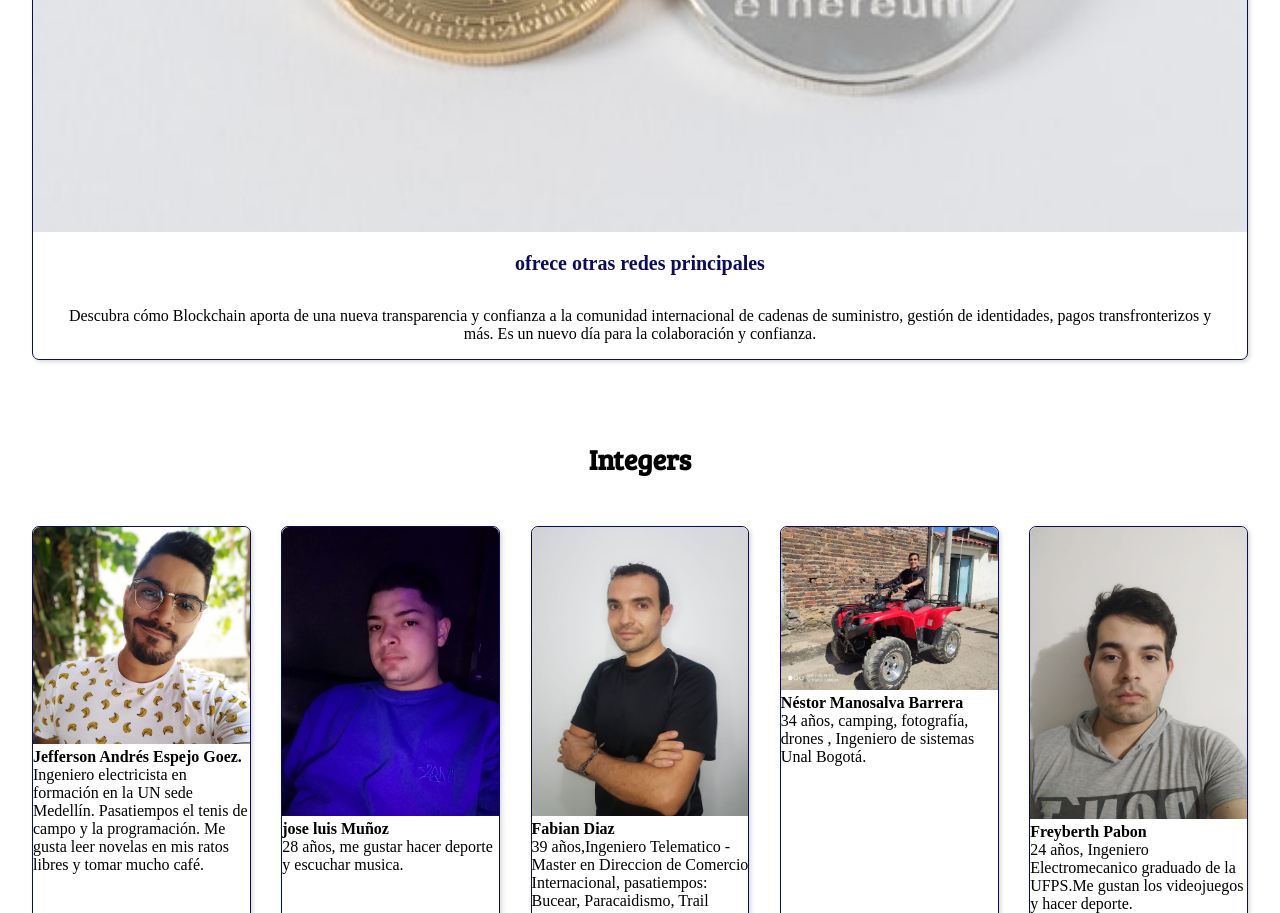
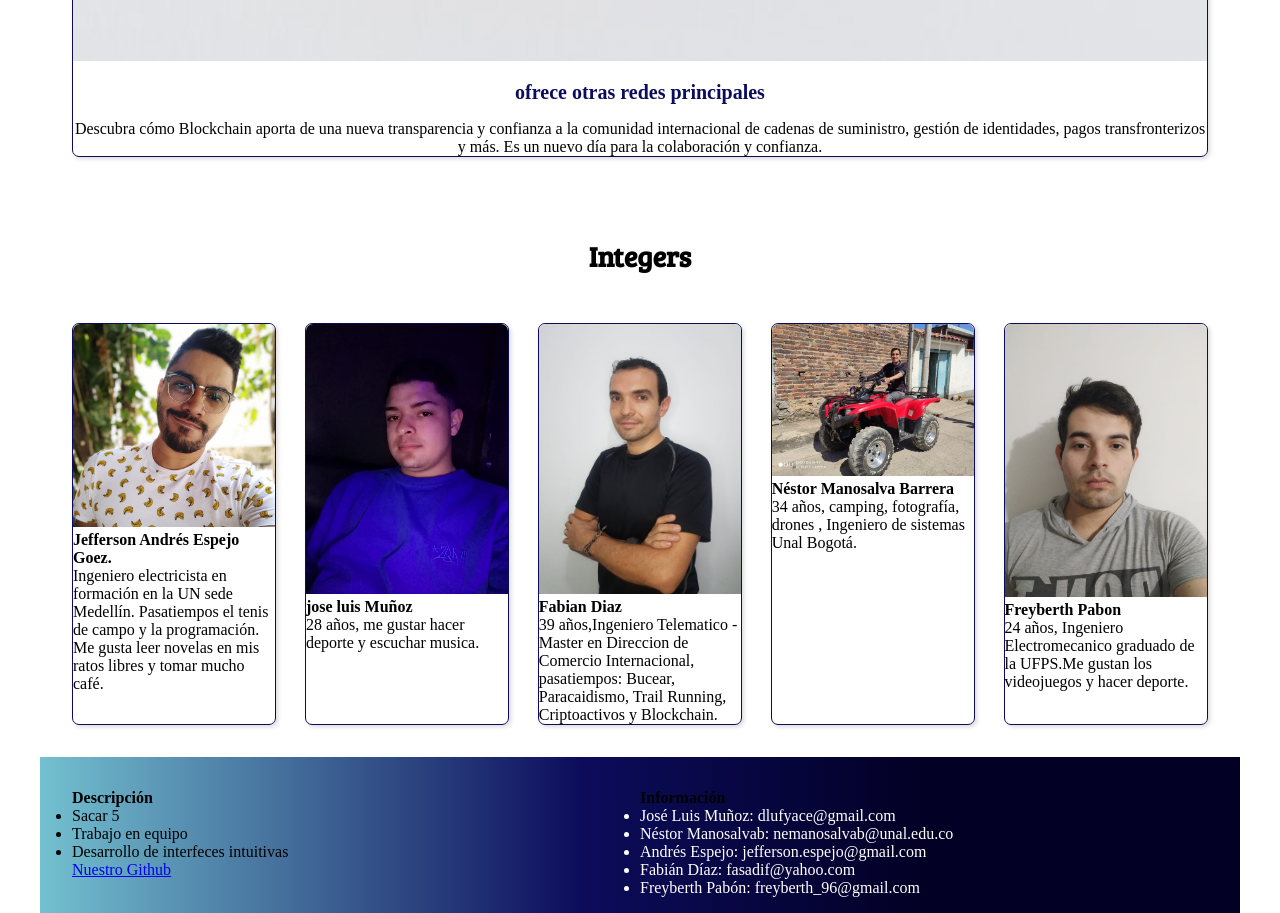
Before and after one commit to mintic2022/semana-1-50, a website: page src/index.html in a window 1280 px wide. Shown: the part 3080-3993 px from the top of the page. Drawn offline with nearby package versions, Linux system fonts and the light colour scheme.

Commit message:
latest footer version

```diff
--- a/src/assets/styles/styles.css
+++ b/src/assets/styles/styles.css
@@ -2,6 +2,12 @@
   box-sizing: border-box;
   margin: 0;
   padding: 0;
+}
+
+body{
+  width: 1200px;
+  margin-right: auto;
+  margin-left: auto;
 }
 
 .header__nav {
@@ -206,3 +212,48 @@
   font-family: 'Bree Serif', serif;
 }
 /* news END */
+
+  /* Footer styles */
+
+  .footer {
+    align-items: center;
+    justify-content: center;
+    background: linear-gradient(
+      90deg,
+      rgba(115, 192, 208, 1) 0%,
+      rgba(12, 12, 92, 1) 45%,
+      rgba(2, 0, 36, 1) 74%
+    );
+  }
+
+  .footer-cards {
+
+    display: flex;
+    flex-direction: row;
+    flex-wrap: wrap;
+    width: 100%;
+    align-content: space-around;
+    padding: 2rem;
+
+  }
+
+  .footer-cards__card{
+    display: flex;
+    flex-direction: column;
+    flex-basis: 100%;
+    flex: 1;
+  }
+
+  .service-cards__card-description{
+    padding: 0rem;
+  }
+
+  .service-cards__card-description-title{
+    font-size: 28px;
+    font-family: 'Bree Serif', serif;
+    padding-bottom: 4rem;
+  }
+
+  .footer-cards__card-description_1{
+    color: white;
+  }
--- a/src/index.html
+++ b/src/index.html
@@ -1,20 +1,16 @@
 <!DOCTYPE html>
 <html lang="es">
+
 <head>
   <meta charset="UTF-8" />
   <meta name="viewport" content="width=device-width, initial-scale=1.0" />
-    <link
-      href="https://unpkg.com/boxicons@2.0.7/css/boxicons.min.css"
-      rel="stylesheet"
-    />
+  <link href="https://unpkg.com/boxicons@2.0.7/css/boxicons.min.css" rel="stylesheet" />
   <link rel="stylesheet" href="./assets/styles/styles.css" />
   <link rel="preconnect" href="https://fonts.gstatic.com" />
-    <link
-      href="https://fonts.googleapis.com/css2?family=Bree+Serif&family=Fredoka+One&display=swap"
-      rel="stylesheet"
-    />
+  <link href="https://fonts.googleapis.com/css2?family=Bree+Serif&family=Fredoka+One&display=swap" rel="stylesheet" />
   <title>Mi primera pagina web</title>
 </head>
+
 <body>
   <header class="header">
     <nav class="header__nav">
@@ -38,11 +34,11 @@
         <div class="news-cards__card">
           <img
             src="https://mk0criptonoticijjgfa.kinstacdn.com/wp-content/uploads/2020/11/bitcoin-Exchange-retiros-criptomoneda.jpg.webp"
-              class="news-cards__card-img"
-              alt="BTC & ETH"
-            />
+            class="news-cards__card-img" alt="BTC & ETH" />
           <div class="news-cards__card-atributes">
-                <h3><a href="https://www.criptonoticias.com/mercados/casi-30000-bitcoins-fueron-retirados-okex-tras-normalizar-operaciones/">Noticia 1</a></h3>
+            <h3><a
+                href="https://www.criptonoticias.com/mercados/casi-30000-bitcoins-fueron-retirados-okex-tras-normalizar-operaciones/">Noticia
+                1</a></h3>
             <p>
               Casi 30.000 bitcoins fueron retirados de OKEx tras normalizar sus operaciones
             </p>
@@ -51,11 +47,11 @@
         <div class="news-cards__card">
           <img
             src="https://mk0criptonoticijjgfa.kinstacdn.com/wp-content/uploads/2020/11/criptomonedas-destacadas-stellar-ripple.jpg.webp"
-              class="news-cards__card-img"
-              alt=""
-            />
+            class="news-cards__card-img" alt="" />
           <div class="news-cards__card-atributes">
-              <h3><a href="https://www.criptonoticias.com/mercados/stellar-xrp-ripple-lideran-top-semanal-entre-altibajos-mercado/">Noticia 2</a></h3>
+            <h3><a
+                href="https://www.criptonoticias.com/mercados/stellar-xrp-ripple-lideran-top-semanal-entre-altibajos-mercado/">Noticia
+                2</a></h3>
             <p>
               Stellar y XRP de Ripple lideran el top semanal entre altibajos del mercado
             </p>
@@ -64,11 +60,11 @@
         <div class="news-cards__card">
           <img
             src="https://mk0criptonoticijjgfa.kinstacdn.com/wp-content/uploads/2020/11/vulnerabilidad-coldcard-bitcoin.jpg.webp"
-              class="news-cards__card-img"
-              alt=""
-            />
+            class="news-cards__card-img" alt="" />
           <div class="news-cards__card-atributes">
-              <h3><a href="https://www.criptonoticias.com/seguridad-bitcoin/vulnerabilidad-monedero-coldcard-permitiria-robar-bitcoins-ingenieria-social/">Noticia 3</a></h3>
+            <h3><a
+                href="https://www.criptonoticias.com/seguridad-bitcoin/vulnerabilidad-monedero-coldcard-permitiria-robar-bitcoins-ingenieria-social/">Noticia
+                3</a></h3>
             <p>
               Vulnerabilidad en el monedero Coldcard permitiría robar bitcoins con ingeniería social
             </p>
@@ -77,25 +73,21 @@
         <div class="news-cards__card">
           <img
             src="https://mk0criptonoticijjgfa.kinstacdn.com/wp-content/uploads/2020/11/Ethereum-ETH2.0-criptomoneda-mercado.jpg.webp"
-              class="news-cards__card-img"
-              alt=""
-            />
+            class="news-cards__card-img" alt="" />
           <div class="news-cards__card-atributes">
-              <h3><a href="https://www.criptonoticias.com/tecnologia/ethereum-confirmado-1-diciembre-ether-asienta-sobre-usd-600/">Noticia 4</a></h3>
+            <h3><a
+                href="https://www.criptonoticias.com/tecnologia/ethereum-confirmado-1-diciembre-ether-asienta-sobre-usd-600/">Noticia
+                4</a></h3>
             <p>
               Ethereum 2.0 confirmado para el 1 de diciembre, con ether sobre los USD 600
             </p>
           </div>
     </section>
-      <section class="services" id = "services">
+    <section class="services" id="services">
       <h3 class="services-title">Services</h3>
       <div class="services-cards">
         <div class="service-cards__card">
-            <img
-              src="assets/images/austin-distel-DfjJMVhwH_8-unsplash.jpg"
-              alt=""
-              class="service-cards__card-img"
-            />
+          <img src="assets/images/austin-distel-DfjJMVhwH_8-unsplash.jpg" alt="" class="service-cards__card-img" />
           <h4 class="service-cards__card-title">suministro de alimentos más inteligente</h4>
           <p class="service-cards__card-description">
             Los productores, procesadores, mayoristas, distribuidores,
@@ -104,11 +96,7 @@
           </p>
         </div>
         <div class="service-cards__card">
-            <img
-              src="assets/images/austin-distel-EMPZ7yRZoGw-unsplash.jpg"
-              alt=""
-              class="service-cards__card-img"
-            />
+          <img src="assets/images/austin-distel-EMPZ7yRZoGw-unsplash.jpg" alt="" class="service-cards__card-img" />
           <h4 class="service-cards__card-title">Mayores oportunidades de financiamiento comercial </h4>
           <p class="service-cards__card-description">
             we.trade reúne a los grandes rivales bancarios para ofrecer nuevas oportunidades
@@ -117,11 +105,7 @@
           </p>
         </div>
         <div class="service-cards__card">
-            <img
-              src="assets/images/thought-catalog-bj8U389A9N8-unsplash.jpg"
-              alt=""
-              class="service-cards__card-img"
-            />
+          <img src="assets/images/thought-catalog-bj8U389A9N8-unsplash.jpg" alt="" class="service-cards__card-img" />
           <h4 class="service-cards__card-title">ofrece otras redes principales</h4>
           <p class="service-cards__card-description">
             Descubra cómo Blockchain aporta de una nueva transparencia y
@@ -141,50 +125,30 @@
     <h3 class="integers-title">Integers</h3>
     <div class="integers-cards">
       <div class="integers-cards__card">
-          <img
-            src="assets/images/foto5.jpg"
-            alt=""
-            class="integers-cards__card-img"
-          />
+        <img src="assets/images/foto5.jpg" alt="" class="integers-cards__card-img" />
         <h4>Jefferson Andrés Espejo Goez. </h4>
         <p>Ingeniero electricista en formación en la UN sede Medellín. Pasatiempos el tenis de campo y la programación.
           Me gusta leer novelas en mis ratos libres y tomar mucho café.</p>
       </div>
       <div class="integers-cards__card">
-          <img
-            src="assets/images/foto2.jpeg"
-            alt=""
-            class="integers-cards__card-img"
-          />
+        <img src="assets/images/foto2.jpeg" alt="" class="integers-cards__card-img" />
 
         <h4>jose luis Muñoz </h4>
         <p>28 años, me gustar hacer deporte y escuchar musica.</p>
       </div>
       <div class="integers-cards__card">
-          <img
-            src="assets/images/foto3.jpeg"
-            alt=""
-            class="integers-cards__card-img"
-          />
+        <img src="assets/images/foto3.jpeg" alt="" class="integers-cards__card-img" />
         <h4>Fabian Diaz</h4>
         <p>39 años,Ingeniero Telematico - Master en Direccion de Comercio Internacional,
           pasatiempos: Bucear, Paracaidismo, Trail Running, Criptoactivos y Blockchain.</p>
       </div>
       <div class="integers-cards__card">
-          <img
-            src="assets/images/foto4.jpeg"
-            alt=""
-            class="integers-cards__card-img"
-          />
+        <img src="assets/images/foto4.jpeg" alt="" class="integers-cards__card-img" />
         <h4>Néstor Manosalva Barrera</h4>
         <p> 34 años, camping, fotografía, drones , Ingeniero de sistemas Unal Bogotá. </p>
       </div>
       <div class="integers-cards__card">
-          <img
-            src="assets/images/foto1.jpeg"
-            alt=""
-            class="integers-cards__card-img"
-          />
+        <img src="assets/images/foto1.jpeg" alt="" class="integers-cards__card-img" />
         <h4>Freyberth Pabon </h4>
         <p>24 años, Ingeniero Electromecanico graduado de la UFPS.Me gustan los videojuegos y
           hacer deporte.</p>
@@ -194,4 +158,37 @@
 
   <!-- fin miembros -->
 </main>
+
+<footer>
+  <section class=footer>
+    <div class="footer-cards">
+      <div class="footer-cards__card">
+        <h4 class="footer-cards__card-title">Descripción</h4>
+        <p class="service-cards__card-description">
+
+        <ul>
+          <li>Sacar 5</li>
+          <li>Trabajo en equipo</li>
+          <li>Desarrollo de interfeces intuitivas</li>
+        </ul>
+        </p>
+        <a href="https://github.com/mintic2022/semana-1-50">Nuestro Github</a>
+      </div>
+      <div class="footer-cards__card">
+        <h4 class="footer-cards__card-title_1">Información</h4>
+
+        <ul class="footer-cards__card-description_1">
+          <li>José Luis Muñoz: dlufyace@gmail.com</li>
+          <li>Néstor Manosalvab: nemanosalvab@unal.edu.co</li>
+          <li>Andrés Espejo: jefferson.espejo@gmail.com</li>
+          <li>Fabián Díaz: fasadif@yahoo.com</li>
+          <li>Freyberth Pabón: freyberth_96@gmail.com</li>
+
+          </p>
+      </div>
+
+    </div>
+  </section>
+</footer>
+
 </html>
```
Lines whose indentation alone changed are shown as unchanged.
